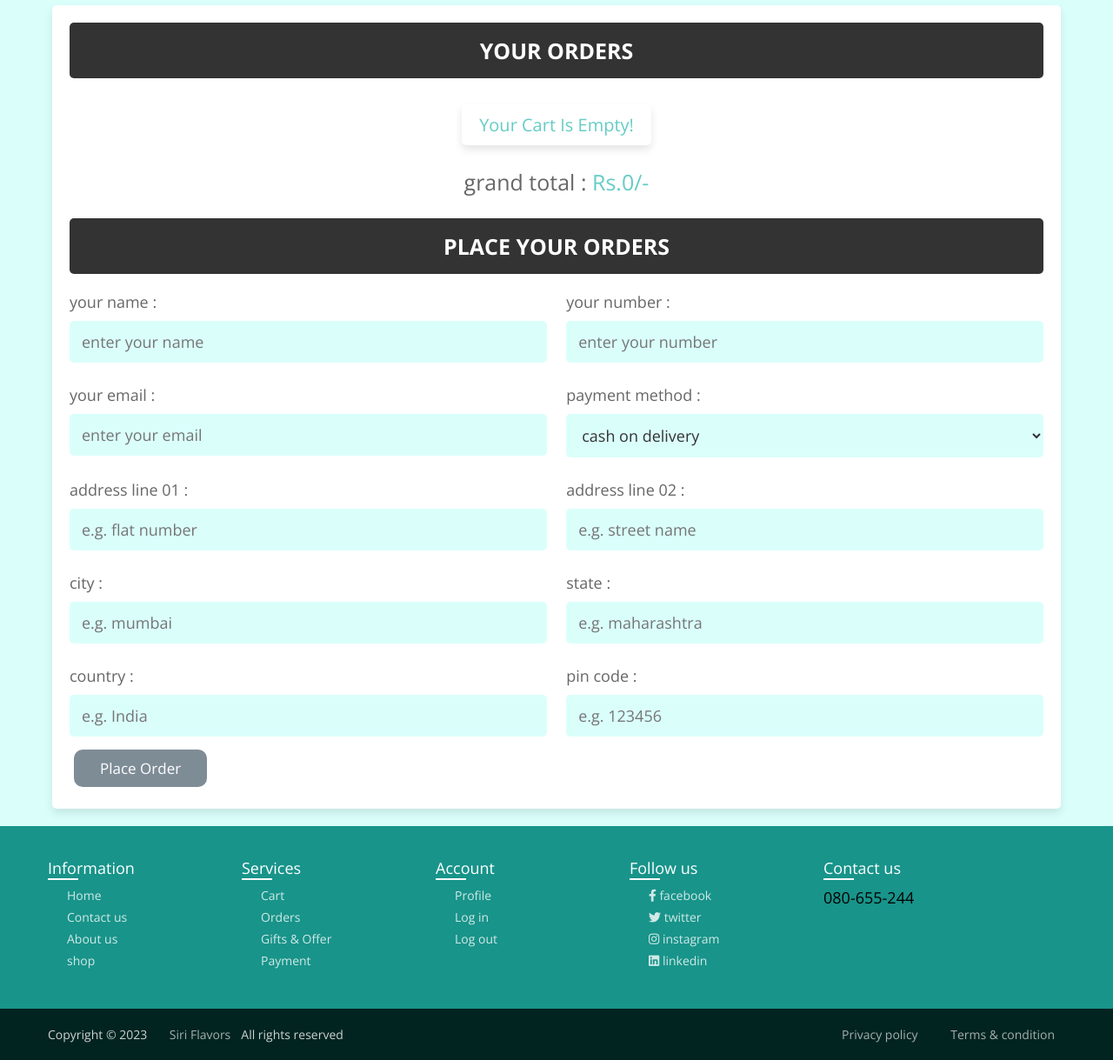
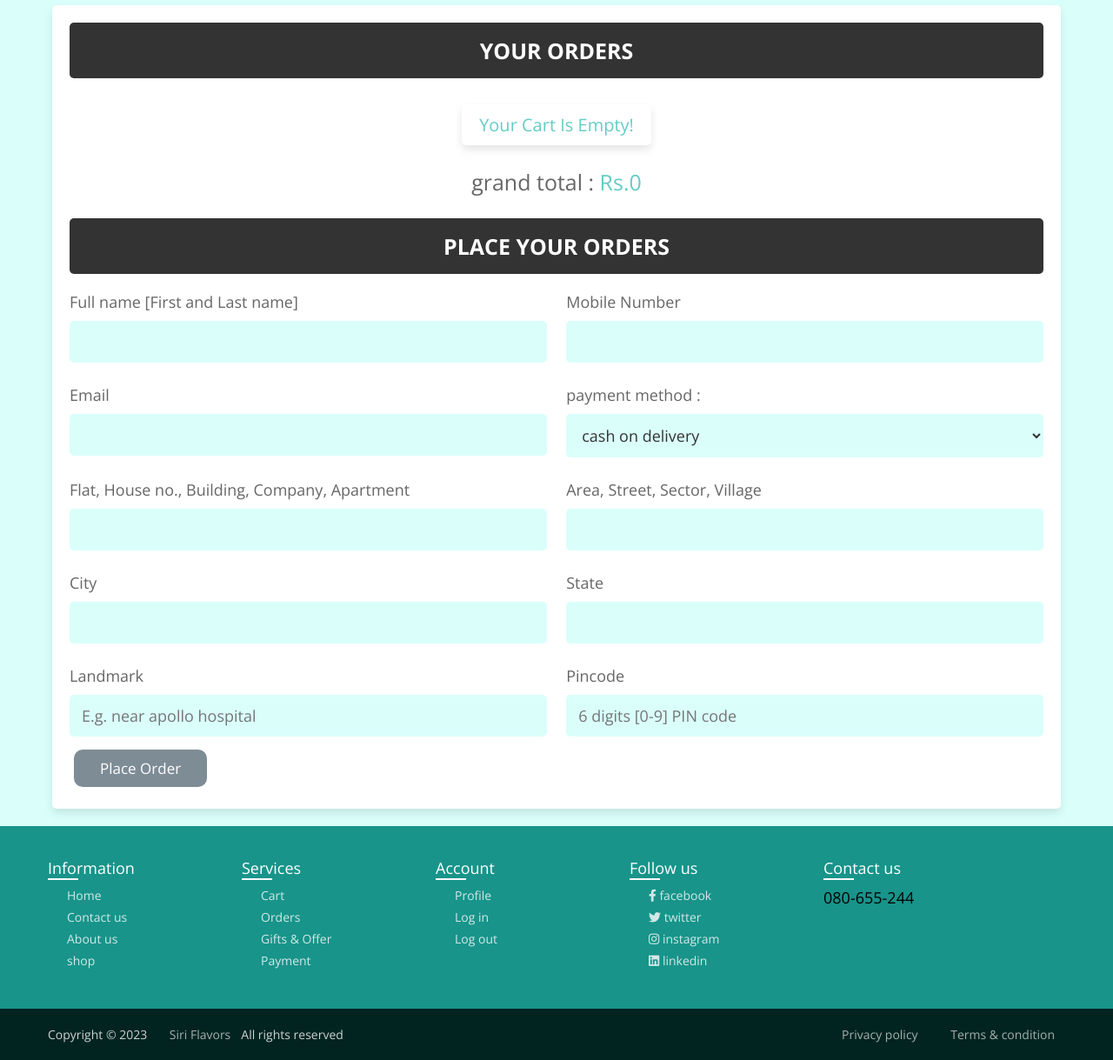
Before and after one commit to DhruthiV/The-Millets-Website, a PHP site: page /checkout.php in a window 1280 px wide. Shown: the part 135-1354 px from the top of the page at 87% size. Run offline with PHP 8.4, Linux system fonts and the light colour scheme; the visitor is signed in with stand-in values (Sample User, id 1); data that the repository does not hold is empty; some libraries are stand-ins or nearby versions; some web fonts are replaced.

Commit message:
added background and changed text

```diff
--- a/checkout.php
+++ b/checkout.php
@@ -21,7 +21,7 @@ if(isset($_POST['order'])){
    $email = filter_var($email, FILTER_SANITIZE_STRING);
    $method = $_POST['method'];
    $method = filter_var($method, FILTER_SANITIZE_STRING);
-   $address = 'flat no. '. $_POST['flat'] .', '. $_POST['street'] .', '. $_POST['city'] .', '. $_POST['state'] .', '. $_POST['country'] .' - '. $_POST['pin_code'];
+   $address = 'flat no. '. $_POST['flat'] .', '. $_POST['street'] .', '. $_POST['city'] .', '. $_POST['state'] .', '. $_POST['landmark'] .' - '. $_POST['pin_code'];
    $address = filter_var($address, FILTER_SANITIZE_STRING);
    $total_products = $_POST['total_products'];
    $total_price = $_POST['total_price'];
@@ -61,7 +61,7 @@ if(isset($_POST['order'])){
    <link rel="stylesheet" href="css/style.css">
 
 </head>
-<body>
+<body class="checkout-body">
 
 <?php include 'components/user_header.php'; ?>
 
@@ -83,7 +83,7 @@ if(isset($_POST['order'])){
                $total_products = implode($cart_items);
                $grand_total += ($fetch_cart['price'] * $fetch_cart['quantity']);
       ?>
-         <p> <?= $fetch_cart['name']; ?> <span>(<?= '$'.$fetch_cart['price'].'/- x '. $fetch_cart['quantity']; ?>)</span> </p>
+         <p> <?= $fetch_cart['name']; ?> <span>(<?= 'Rs.'.$fetch_cart['price'].'x'. $fetch_cart['quantity']; ?>)</span> </p>
       <?php
             }
          }else{
@@ -92,23 +92,23 @@ if(isset($_POST['order'])){
       ?>
          <input type="hidden" name="total_products" value="<?= $total_products; ?>">
          <input type="hidden" name="total_price" value="<?= $grand_total; ?>" value="">
-         <div class="grand-total">grand total : <span>Rs.<?= $grand_total; ?>/-</span></div>
+         <div class="grand-total">grand total : <span>Rs.<?= $grand_total; ?></span></div>
       </div>
 
       <h3>place your orders</h3>
 
       <div class="flex">
          <div class="inputBox">
-            <span>your name :</span>
-            <input type="text" name="name" placeholder="enter your name" class="box" maxlength="20" required>
+            <span>Full name [First and Last name]</span>
+            <input type="text" name="name" class="box" maxlength="20" required>
          </div>
          <div class="inputBox">
-            <span>your number :</span>
-            <input type="number" name="number" placeholder="enter your number" class="box" min="0" max="9999999999" onkeypress="if(this.value.length == 10) return false;" required>
+            <span>Mobile Number</span>
+            <input type="number" name="number"  class="box" min="0" max="9999999999" onkeypress="if(this.value.length == 10) return false;" required>
          </div>
          <div class="inputBox">
-            <span>your email :</span>
-            <input type="email" name="email" placeholder="enter your email" class="box" maxlength="50" required>
+            <span>Email</span>
+            <input type="email" name="email"  class="box" maxlength="50" required>
          </div>
          <div class="inputBox">
             <span>payment method :</span>
@@ -120,33 +120,33 @@ if(isset($_POST['order'])){
             </select>
          </div>
          <div class="inputBox">
-            <span>address line 01 :</span>
-            <input type="text" name="flat" placeholder="e.g. flat number" class="box" maxlength="50" required>
+            <span>Flat, House no., Building, Company, Apartment</span>
+            <input type="text" name="flat"  class="box" maxlength="50" required>
          </div>
          <div class="inputBox">
-            <span>address line 02 :</span>
-            <input type="text" name="street" placeholder="e.g. street name" class="box" maxlength="50" required>
+            <span>Area, Street, Sector, Village</span>
+            <input type="text" name="street"  class="box" maxlength="50" required>
          </div>
          <div class="inputBox">
-            <span>city :</span>
-            <input type="text" name="city" placeholder="e.g. mumbai" class="box" maxlength="50" required>
+            <span>City</span>
+            <input type="text" name="city" class="box" maxlength="50" required>
          </div>
          <div class="inputBox">
-            <span>state :</span>
-            <input type="text" name="state" placeholder="e.g. maharashtra" class="box" maxlength="50" required>
+            <span>State</span>
+            <input type="text" name="state"class="box" maxlength="50" required>
          </div>
          <div class="inputBox">
-            <span>country :</span>
-            <input type="text" name="country" placeholder="e.g. India" class="box" maxlength="50" required>
+            <span>Landmark</span>
+            <input type="text" name="landmark" placeholder="E.g. near apollo hospital" class="box" maxlength="50" required>
          </div>
          <div class="inputBox">
-            <span>pin code :</span>
-            <input type="number" min="0" name="pin_code" placeholder="e.g. 123456" min="0" max="999999" onkeypress="if(this.value.length == 6) return false;" class="box" required>
+            <span>Pincode</span>
+            <input type="number" min="0" name="pin_code"min="0" placeholder="6 digits [0-9] PIN code" max="999999" onkeypress="if(this.value.length == 6) return false;" class="box" required>
          </div>
       </div>
-
+      <div>
       <input type="submit" name="order" class="btn <?= ($grand_total > 1)?'':'disabled'; ?>" value="place order">
-
+      </div>
    </form>
 
 </section>
```
